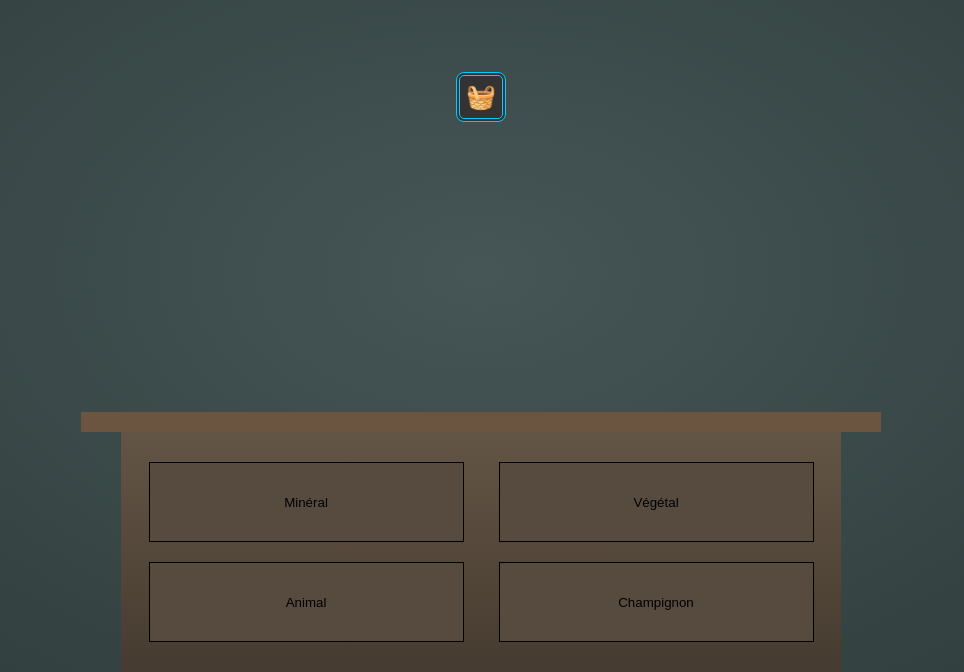
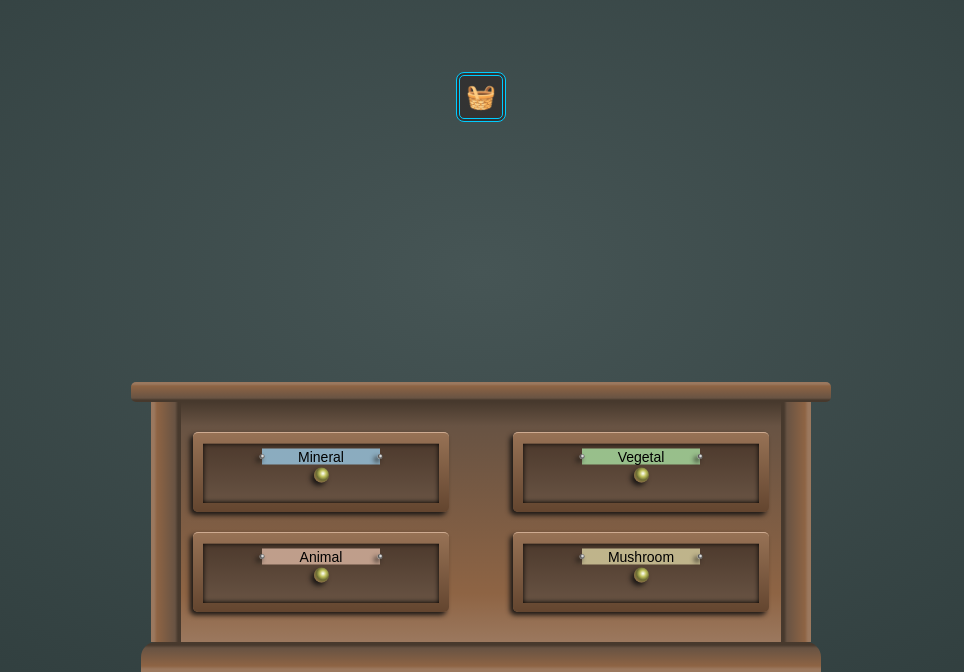
Before and after one commit to Guiomino/apprenti-alchimiste, a Next.js app: page /gamingPage in a window 1280 px wide. Shown: the part 128-800 px from the top of the page, without its empty margins (159-1123 px from the left). Built offline with nearby package versions, Linux system fonts and the light colour scheme.

Commit message:
style(ingredientsCabinet)

```diff
--- a/src/components/apothecaryCabinet/apothecaryCabinet.module.scss
+++ b/src/components/apothecaryCabinet/apothecaryCabinet.module.scss
@@ -7,45 +7,197 @@
   justify-content: flex-end;
   max-width: 800px;
   margin: 0 auto;
+
+  .feet {
+    width: 100%;
+    max-width: 680px;
+    height: 30px;
+    background: linear-gradient(
+      to bottom,
+      #47392d 10%,
+      #685343 20%,
+      #8e6444 80%,
+      #9b785e 90%
+    );
+    bottom: 0;
+    border-radius: 15px 15px 0px 0px;
   }
-
   .apothecaryTable {
     width: 100%;
+    max-width: 700px;
     padding: 10px 0 10px 0;
-  background-color: #6B5541;
+    background: linear-gradient(
+      to top,
+      #47392d 10%,
+      #685343 20%,
+      #8e6444 80%,
+      #9b785e 90%
+    );
+    border-radius: 5px;
   }
 
   .apothecaryCabinet {
-  // position: absolute;
-  width: 90%;
-  height: 1/3;
-  background: linear-gradient(to top, #463b30, #635545);
-  // bottom: 0;
+    position: relative;
+    width: 100%;
+    max-width: 660px;
+    min-width: 330px;
+
+    .legLeft,
+    .legRight {
+      position: absolute;
+      width: 30px;
+      height: 100%;
+    }
+    .legLeft {
+      background: linear-gradient(
+        to left,
+        #47392d 10%,
+        #685343 20%,
+        #8e6444 80%,
+        #9b785e 90%
+      );
+      left: 0;
+    }
+    .legRight {
+      background: linear-gradient(
+        to right,
+        #47392d 10%,
+        #685343 20%,
+        #8e6444 80%,
+        #9b785e 90%
+      );
+      right: 0;
+    }
+
+    .apothecaryStorage {
+      background: linear-gradient(
+        to bottom,
+        #47392d 0%,
+        #685343 10%,
+        #8e6444 80%,
+        #9b785e 100%
+      );
       display: grid;
-  // flex-wrap: wrap;
       align-items: center;
-  // justify-content: center;
       grid-template-columns: repeat(2, 1fr);
       grid-auto-rows: minmax(100px, auto);
-  // gap: 20px;
-  // border-radius: 10px 10px 0px 0px;
       padding: 20px 10px 20px 10px;
 
-
-
       button {
-    background-color: #574b40;
-    border: 1px solid black;
-    width: 90%;
+        background: linear-gradient(to bottom, #977255, #63452f);
+        border: none;
+        border-radius: 5px;
+        border-top: 1px solid #ceab91;
+        width: 80%;
         height: 80%;
         cursor: pointer;
-    transition: 0.3s;
         grid-column: auto;
         grid-row: auto;
         margin: 0 auto;
+        position: relative;
+        box-shadow: -3px 3px 5px #1a1715;
+        outline: 2px solid transparent;
+        transition: 0.3s;
 
         &:hover {
-      background-color: #685a4c;
+          outline: 2px solid #00d9ff;
+          box-shadow: 0px 0px 10px #00d9ff;
+        }
+
+
+        .drawer {
+          width: calc(100% - 20px);
+          height: calc(100% - 20px);
+          background: linear-gradient(to bottom, #4d3a2d, #685343);
+          box-shadow: inset 0px 0px 5px #000000;
+          position: absolute;
+          top: 50%;
+          left: 50%;
+          transform: translate(-50%, -50%);
+
+          .label {
+            font-size: 14px;
+            width: 50%;
+            margin: auto;
+            margin-top: 5px;
+            margin-bottom: 3px;
+            position: relative;
+          }
+
+          .label::before,
+          .label::after {
+            content: "";
+            position: absolute;
+            background-color: #7a7a7a;
+            box-shadow: -3px 3px 5px #1a1715;
+          }
+
+          /* Punaise en haut à gauche */
+          .label::before {
+            width: 5px;
+            height: 5px;
+            top: 50%;
+            left: 0px;
+            transform: translate(-50%, -50%);
+            background: radial-gradient(
+              circle at 60% 40%,
+              #ffffff 0%,
+              #b4b4b4 25%,
+              #535353 50%,
+              #999999 75%
+            );
+            border-radius: 50%;
+          }
+
+          /* Punaise en bas à droite */
+          .label::after {
+            width: 5px;
+            height: 5px;
+            top: 50%;
+            right: 0px;
+            transform: translate(50%, -50%);
+            background: radial-gradient(
+              circle at 60% 40%,
+              #ffffff 0%,
+              #b4b4b4 25%,
+              #535353 50%,
+              #999999 75%
+            );
+            border-radius: 50%;
+          }
+
+          .handle {
+            width: 15px;
+            height: 15px;
+            border-radius: 50%;
+            background: radial-gradient(
+              circle at 60% 40%,
+              #ffffff 0%,
+              #c1c35e 25%,
+              #6c6d34 50%,
+              #927447 75%
+            );
+            margin: auto;
+            box-shadow: -3px 3px 5px #1a1715;
           }
         }
       }
+    }
+  }
+}
+
+.mineral > .drawer > .label {
+  background-color: #8bacbf;
+}
+
+.vegetal > .drawer > .label {
+  background-color: #98bf8b;
+}
+
+.animal > .drawer > .label {
+  background-color: #bf9e8b;
+}
+
+.mushroom > .drawer > .label {
+  background-color: #bfb48b;
+}
--- a/src/components/apothecaryCabinet/apothecaryCabinet.tsx
+++ b/src/components/apothecaryCabinet/apothecaryCabinet.tsx
@@ -12,32 +12,52 @@ const ApothecaryCabinetComponent: React.FC<ApothecaryCabinetProps> = ({
     return (
         <div className={styles.apothecaryContainer}>
             <div className={styles.apothecaryTable}></div>
+
             <div className={styles.apothecaryCabinet}>
+                <div className={styles.legLeft}></div>
+                <div className={styles.legRight}></div>
+
+
+                <div className={styles.apothecaryStorage}>
                     <button
                         className={styles.mineral}
                         onClick={() => openIngredientsModal(IngredientType.MINERAL)}
-                >
-                    Minéral
+                    ><div className={styles.drawer}>
+                            <div className={styles.label}>Mineral</div>
+                            <div className={styles.handle}></div>
+                        </div>
+
                     </button>
                     <button
                         className={styles.vegetal}
                         onClick={() => openIngredientsModal(IngredientType.VEGETAL)}
                     >
-                    Végétal
+                        <div className={styles.drawer}>
+                            <div className={styles.label}>Vegetal</div>
+                            <div className={styles.handle}></div>
+                        </div>
                     </button>
                     <button
                         className={styles.animal}
                         onClick={() => openIngredientsModal(IngredientType.ANIMAL)}
                     >
-                    Animal
+                        <div className={styles.drawer}>
+                            <div className={styles.label}>Animal</div>
+                            <div className={styles.handle}></div>
+                        </div>
                     </button>
                     <button
                         className={styles.mushroom}
                         onClick={() => openIngredientsModal(IngredientType.MUSHROOM)}
                     >
-                    Champignon
+                        <div className={styles.drawer}>
+                            <div className={styles.label}>Mushroom</div>
+                            <div className={styles.handle}></div>
+                        </div>
                     </button>
                 </div>
+            </div>
+            <div className={styles.feet}></div>
         </div>
     );
 };
```
Lines whose indentation alone changed are shown as unchanged.
